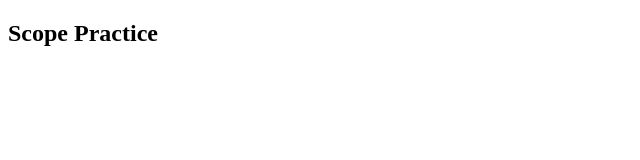
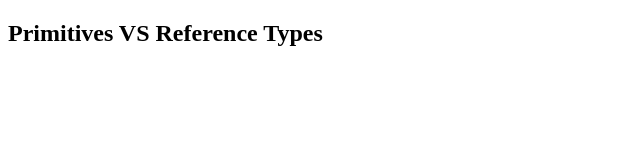
Before and after one commit to serega888/JavaScriptDeveloper, a plain HTML site: page PrimitivesVSReferenceTypes/index.html in a window 1280 px wide. Shown: the whole page, without its empty margins (0-640 px from the left). Drawn offline with Linux system fonts and the light colour scheme.

Commit message:
Primitives VS Reference Types

```diff
--- a/PrimitivesVSReferenceTypes/index.html
+++ b/PrimitivesVSReferenceTypes/index.html
@@ -4,10 +4,10 @@
     <meta charset="UTF-8" />
     <meta name="viewport" content="width=device-width, initial-scale=1.0" />
     <meta http-equiv="X-UA-Compatible" content="ie=edge" />
-    <title>Scope Practice</title>
+    <title>Primitives VS Reference Types</title>
   </head>
   <body>
-    <h2>Scope Practice</h2>
+    <h2>Primitives VS Reference Types</h2>
 
     <script src="script.js"></script>
   </body>
```
